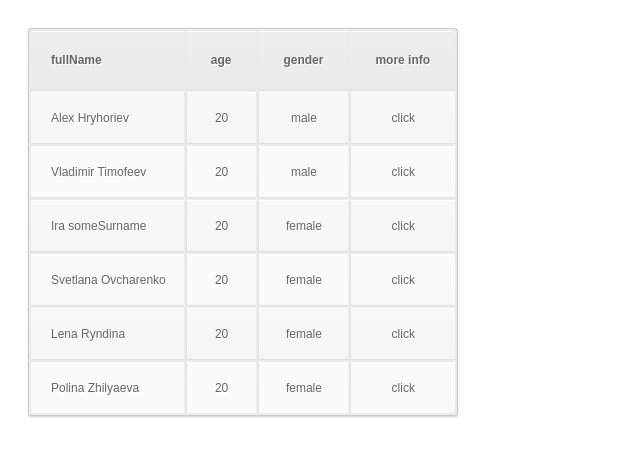
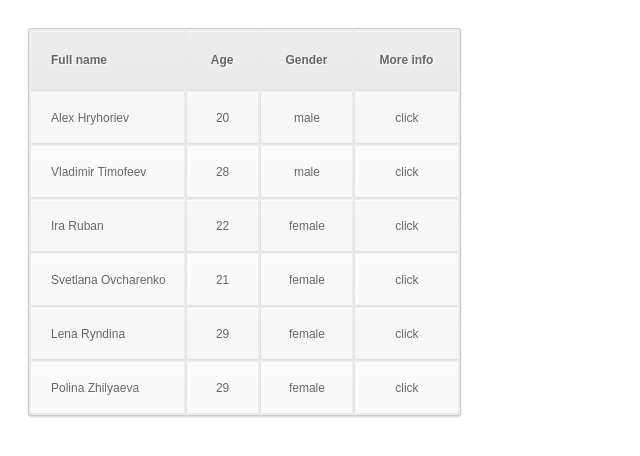
Before and after one commit to Stein256/students, a plain HTML site: page index.html in a window 1280 px wide. Shown: the full height of the page, 0-640 px from the left. Drawn offline with Linux system fonts and the light colour scheme.

Commit message:
templates

```diff
--- a/index.html
+++ b/index.html
@@ -1,13 +1,19 @@
 <!DOCTYPE html>
 <html>
   <head>
-    <script src="model/Student.js"></script>
-    <script src="model/StudentList.js"></script>
+    <script defer src="model/Student.js"></script>
+    <script defer src="model/StudentList.js"></script>
 
-    <script src="view/StudentListView.js"></script>
-    <script src="view/StudentInfoView.js"></script>
+    <script defer src="templates/renderTemplate.js"></script>
+    <script defer src="templates/StudentItemTemplate.js"></script>
+    <script defer src="templates/StudentInfoTemplate.js"></script>
+    <script defer src="templates/StudentListTemplate.js"></script>
 
-    <script src="main.js"></script>
+    <script defer src="view/StudentItemView.js"></script>
+    <script defer src="view/StudentInfoView.js"></script>
+    <script defer src="view/StudentListView.js"></script>
+
+    <script defer src="main.js"></script>
 
     <link rel="stylesheet" type="text/css" href="style.css">
 
--- a/main.js
+++ b/main.js
@@ -1,23 +1,17 @@
 var students = new StudentList([
-  new Student('Alex', 'Hryhoriev', 'male', '20', 'izaya256'),
-  new Student('Vladimir', 'Timofeev', 'male', '20', 'vovanium'),
-  new Student('Ira', 'someSurname', 'female', '20', 'princess_rina88'),
-  new Student('Svetlana', 'Ovcharenko', 'female', '20', 'ami-caty'),
-  new Student('Lena', 'Ryndina', 'female', '20', 'dn100980rev'),
-  new Student('Polina', 'Zhilyaeva', 'female', '20', 'polina_volna')
+  new Student('Alex', 'Hryhoriev', 'male', new Date(1996, 2, 14), 'izaya256'),
+  new Student('Vladimir', 'Timofeev', 'male', new Date(1988, 5, 6), 'vovanium'),
+  new Student('Ira', 'Ruban', 'female', new Date(1995, 1, 4), 'princess_rina88'),
+  new Student('Svetlana', 'Ovcharenko', 'female', new Date(1996, 0, 1), 'ami-caty'),
+  new Student('Lena', 'Ryndina', 'female', new Date(1987, 5, 17), 'dn100980rev'),
+  new Student('Polina', 'Zhilyaeva', 'female', new Date(1987, 8, 10), 'polina_volna')
 ]);
 
-var view = new StudentListView(students);
+var studentListView = new StudentListView(students);
 
 document.addEventListener("DOMContentLoaded", function () {
   var container = document.getElementById('students'),
       listDiv = container.appendChild( document.createElement('div') ),
       infoDiv = container.appendChild( document.createElement('div') );
-  view.showTable( listDiv, infoDiv );
+  studentListView.showStudentList( listDiv, infoDiv );
 }, false);
-
-function addElement (tag, html, parent) {
-  var elem = document.createElement(tag);
-  elem.innerHTML = html;
-  return parent.appendChild(elem);
-}
--- a/model/Student.js
+++ b/model/Student.js
@@ -1,27 +1,32 @@
-function Student (name, surname, gender, age, skype) {
-  this.name = name;
-  this.surname = surname;
-  this.gender = gender;
-  this.age = age;
-  this.skype = skype;
+function Student (name, surname, gender, birthday, skype) {
+  var name = name,
+      surname = surname,
+      gender = gender,
+      birthday = birthday,
+      skype = skype;
+
+  this.getShortForm = function () {
+    return {
+      fullName: name + ' ' + surname,
+      age: getAge(birthday),
+      gender: gender
+    };
+  };
+
+  this.getFullForm = function () {
+    return {
+      name: name,
+      surname: surname,
+      age: getAge(birthday),
+      birthday: birthday.toDateString(),
+      gender: gender,
+      skype: skype
+    };
+  };
+
+  function getAge (birthday) {
+    return new Date(Date.now() - birthday).getFullYear() - 1970;
+  }
 
   return this;
 }
-
-Student.prototype.getShortForm = function () {
-  return {
-    fullName: this.name + ' ' + this.surname,
-    age: this.age,
-    gender: this.gender
-  };
-}
-
-Student.prototype.getFullForm = function () {
-  return {
-    name: this.name,
-    surname: this.surname,
-    age: this.age,
-    gender: this.gender,
-    skype: this.skype
-  };
-}
--- a/model/StudentList.js
+++ b/model/StudentList.js
@@ -1,34 +1,7 @@
 function StudentList (students) {
-  this.list = [];
-  for (let student of students) {
-    this.list.push(student);
-  }
+  var students = students;
+
+  this.forEach = Array.prototype.forEach.bind(students);
 
   return this;
 }
-
-/*StudentList.prototype.getTable = function() {
-  var colNames = Object.keys(this.list[0]),
-      table, tBody, tr, cell;
-
-  table = document.createElement('table');
-  tBody = table.appendChild( document.createElement('tbody') );
-
-  tr = tBody.appendChild( document.createElement('tr') );
-  colNames.forEach(val => {
-    cell = document.createElement('th');
-    cell.innerHTML = val;
-    tr.appendChild(cell);
-  });
-
-  this.list.forEach(student => {
-    tr = tBody.appendChild( document.createElement('tr') );
-    colNames.forEach(val => {
-      cell = document.createElement('td');
-      cell.innerHTML = student[val];
-      tr.appendChild(cell);
-    });
-  });
-
-  return table;
-}*/
--- a/style.css
+++ b/style.css
@@ -105,5 +105,6 @@
 }
 
 #students div {
-  float: left;
+  display: inline-block;
+  vertical-align: top;
 }
--- /dev/null
+++ b/templates/StudentInfoTemplate.js
@@ -0,0 +1,26 @@
+var studentInfoTemplate = `<tbody>
+  <tr>
+    <th>Name</th>
+    <td>:name</td>
+  </tr>
+  <tr>
+    <th>Surname</th>
+    <td>:surname</td>
+  </tr>
+  <tr>
+    <th>Age</th>
+    <td>:age</td>
+  </tr>
+  <tr>
+    <th>Birthday</th>
+    <td>:birthday</td>
+  </tr>
+  <tr>
+    <th>Gender</th>
+    <td>:gender</td>
+  </tr>
+  <tr>
+    <th>Skype</th>
+    <td>:skype</td>
+  </tr>
+</tbody>`;
--- /dev/null
+++ b/templates/StudentItemTemplate.js
@@ -0,0 +1,4 @@
+var studentItemTemplate = `<td>:fullName</td>
+<td>:age</td>
+<td>:gender</td>
+<td class="more-info">click</td>`;
--- /dev/null
+++ b/templates/StudentListTemplate.js
@@ -0,0 +1,8 @@
+var studentListTemplate = `<tbody>
+  <tr>
+    <th>Full name</th>
+    <th>Age</th>
+    <th>Gender</th>
+    <th>More info</th>
+  </tr>
+</tbody>`;
--- /dev/null
+++ b/templates/renderTemplate.js
@@ -0,0 +1,6 @@
+function renderTemplate (tpl, hash) {
+  for (let key in hash) {
+    tpl = tpl.replace(':' + key, hash[key]);
+  }
+  return tpl;
+}
--- a/view/StudentInfoView.js
+++ b/view/StudentInfoView.js
@@ -1,21 +1,15 @@
 function StudentInfoView (student) {
-  this.student = student;
+  var student = student;
+
+  this.showStudentInfo = function (parentElem) {
+    var studentInfo = student.getFullForm(),
+        table = document.createElement('table');
+
+    table.innerHTML = renderTemplate(studentInfoTemplate, studentInfo);
+
+    table.classList.add('simple-little-table');
+    return parentElem.appendChild(table);
+  };
+
   return this;
 }
-
-StudentInfoView.prototype.showInfo = function (parentElem) {
-  var studentInfo = this.student.getFullForm(),
-      table, tBody, tr, cell;
-
-  table = document.createElement('table');
-  tBody = table.appendChild( document.createElement('tbody') );
-
-  for (let name in studentInfo) {
-    tr = tBody.appendChild( document.createElement('tr') );
-    addElement('th', name, tr);
-    addElement('td', studentInfo[name], tr);
-  }
-
-  table.classList.add('simple-little-table')
-  parentElem.appendChild(table);
-}
--- /dev/null
+++ b/view/StudentItemView.js
@@ -0,0 +1,35 @@
+function StudentItemView (student) {
+  var student = student,
+      studentInfoElem, parentInfoElem;
+
+  this.showStudent = function (parentItemElem, _parentInfoElem) {
+    var studentInfo = student.getShortForm(),
+        tr = document.createElement('tr'),
+        button;
+
+    tr.innerHTML = renderTemplate(studentItemTemplate, studentInfo);
+
+    parentInfoElem = _parentInfoElem;
+    button = tr.getElementsByClassName('more-info')[0];
+    button.addEventListener('click', showInfo, false);
+
+    return parentItemElem.appendChild(tr);
+  };
+
+  function showInfo () {
+    var oldInfoElem, studentInfoView;
+
+    if (!studentInfoElem) {
+      studentInfoView = new StudentInfoView (student);
+      studentInfoElem = studentInfoView.showStudentInfo(parentInfoElem);
+    }
+
+    oldInfoElem = parentInfoElem.firstChild;
+
+    if (oldInfoElem != studentInfoElem) {
+      parentInfoElem.replaceChild(studentInfoElem, oldInfoElem);
+    }
+  }
+
+  return this;
+}
--- a/view/StudentListView.js
+++ b/view/StudentListView.js
@@ -1,40 +1,21 @@
 function StudentListView (studentList) {
-  this.studentList = studentList;
+  var studentList = studentList;
+
+  this.showStudentList = function (parentListElem, parentInfoElem) {
+    var table = document.createElement('table'),
+        tbody;
+
+    table.innerHTML = studentListTemplate;
+    tbody = table.getElementsByTagName('tbody')[0];
+
+    studentList.forEach(student => {
+      var studentItemView = new StudentItemView(student);
+      studentItemView.showStudent(tbody, parentInfoElem);
+    });
+
+    table.classList.add('simple-little-table');
+    return parentListElem.appendChild(table);
+  };
+
   return this;
 }
-
-StudentListView.prototype.showTable = function (parentListElem, parentInfoElem) {
-  var firstStudent = this.studentList.list[0],
-      table, tBody, tr, cell, studentInfo;
-
-  table = document.createElement('table');
-  tBody = table.appendChild( document.createElement('tbody') );
-
-  tr = tBody.appendChild( document.createElement('tr') );
-  studentInfo = firstStudent.getShortForm();
-  for (let name in studentInfo) {
-    addElement('th', name, tr);
-  }
-  addElement('th', 'more info', tr);
-
-  this.studentList.list.forEach(student => {
-    var studentView = new StudentInfoView (student);
-    tr = tBody.appendChild( document.createElement('tr') );
-
-    studentInfo = student.getShortForm();
-    for (let name in studentInfo) {
-      addElement('td', studentInfo[name], tr);
-    }
-    cell = addElement('td', 'click', tr);
-    cell.classList.add('more-info');
-
-    cell.addEventListener("click", function () {
-      parentInfoElem.innerHTML = '';
-      studentView.showInfo(parentInfoElem);
-      currentInfoView = studentView;
-    });
-  });
-
-  table.classList.add('simple-little-table')
-  parentListElem.appendChild(table);
-}
```
Lines whose indentation alone changed are shown as unchanged.
